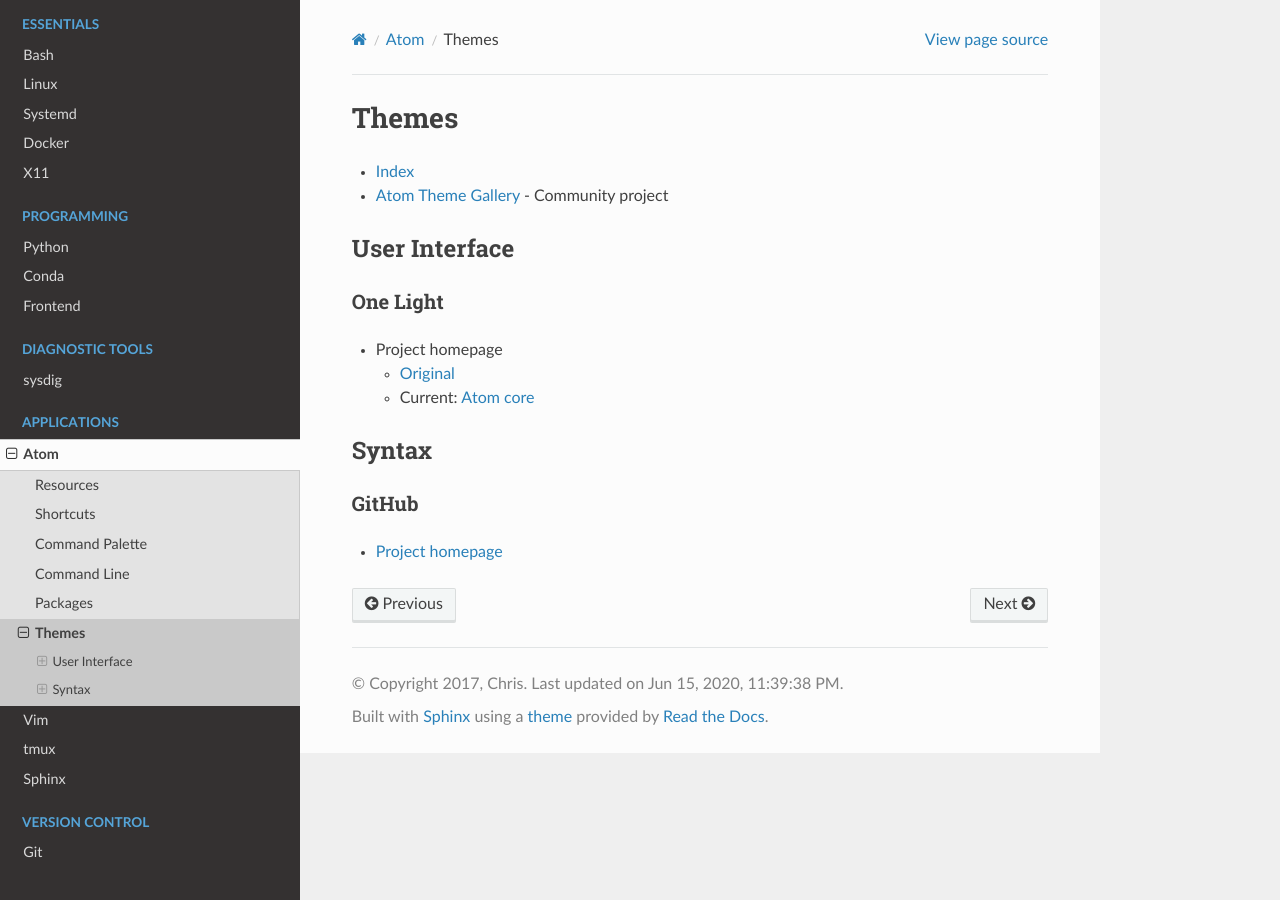
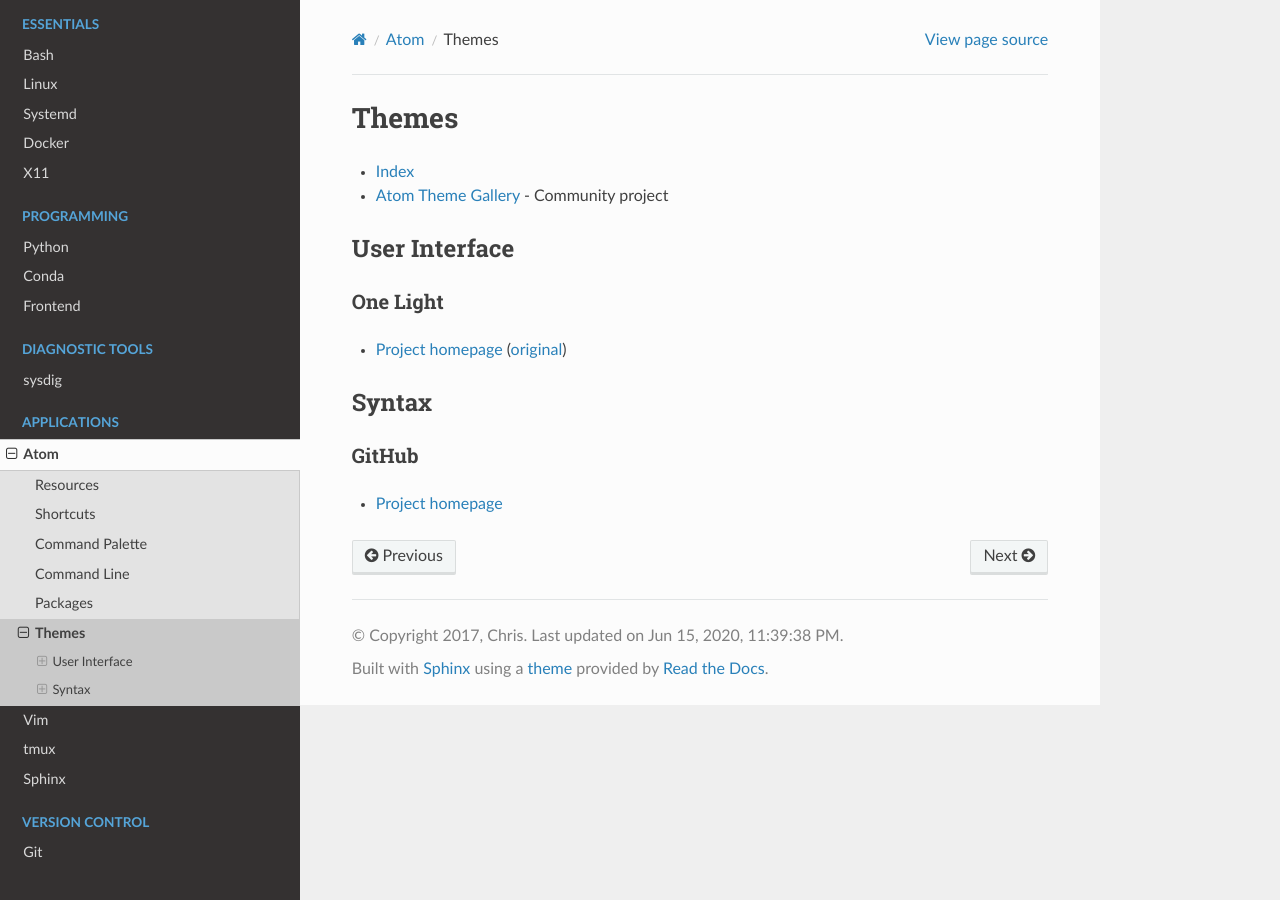
Before and after one commit to heterotopian/technotes, a Sphinx documentation site: the page built from source/atom/theme.rst, in a window 1280 px wide. Built offline with Sphinx 7.4.7 and the Read the Docs theme 2.0.0, drawn with Linux system fonts in a browser that asks for light colours.

Commit message:
Minor changes

```diff
--- a/source/atom/resource.rst
+++ b/source/atom/resource.rst
@@ -11,7 +11,7 @@
 Documentation
 =============
 
-- `Atom Flight Manual <http://flight-manual.atom.io/>`_ - User guide
+- `User guide <http://flight-manual.atom.io/>`_
 - `API Reference <https://atom.io/docs/api/>`_
 
 
--- a/source/atom/theme.rst
+++ b/source/atom/theme.rst
@@ -15,10 +15,8 @@
 One Light
 ---------
 
-- Project homepage
-
-  - `Original <https://github.com/atom/one-light-ui>`_
-  - Current: `Atom core <https://github.com/atom/atom/tree/master/packages/one-light-ui>`_
+- `Project homepage <https://github.com/atom/atom/tree/master/packages/one-light-ui>`_
+  (`original <https://github.com/atom/one-light-ui>`_)
 
 
 
```
